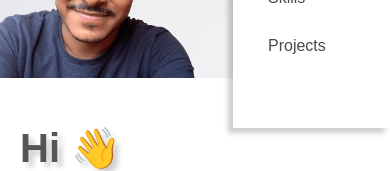
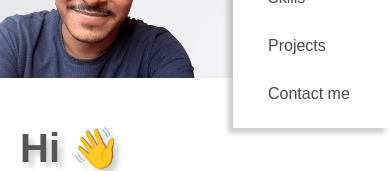
Before and after one commit to ayanonline/reactprotfolio, a React (Vite) app: page / in a window 390 px wide. Both pictures are taken after a click on the element 330 px from the left and 35 px from the top of the page. Shown: the part 192-363 px from the top of the page. Built offline with nearby package versions, Linux system fonts and the light colour scheme; a web font is replaced by a local one.

Commit message:
contact me option added in hamburger menu

```diff
--- a/src/components/header/Header.jsx
+++ b/src/components/header/Header.jsx
@@ -69,11 +69,11 @@ function Header() {
                 Projects
               </NavLink>
             </li>
-            {/* <li>
-              <NavLink onClick={clichHandle} to="/blogs">
-                Blogs
+            <li>
+              <NavLink onClick={clichHandle} to="/contact-me">
+                Contact me
               </NavLink>
-            </li> */}
+            </li>
           </ul>
         </div>
       )}
--- a/src/components/home/Home.jsx
+++ b/src/components/home/Home.jsx
@@ -9,7 +9,7 @@ import SocialBtn from "../socialbutton/SocialBtn";
 import RecentProjects from "../myprojects/recentProjects/RecentProjects";
 import TopSkills from "../skills/TopSkills";
 import About from "../about/About";
-import Contact from "../contact/Contact";
+import { Link } from "react-router-dom";
 
 function Home() {
   const socialItem = [
--- a/src/index.css
+++ b/src/index.css
@@ -4,8 +4,13 @@
   font-family: sans-serif;
   touch-action: pan-y;
 }
-
+a {
+  text-decoration: none;
+}
 .btn {
+  display: flex;
+  justify-content: center;
+  align-items: center;
   padding: 10px 20px;
   border: 2px solid rgb(68, 68, 68);
   color: #fff;
```
